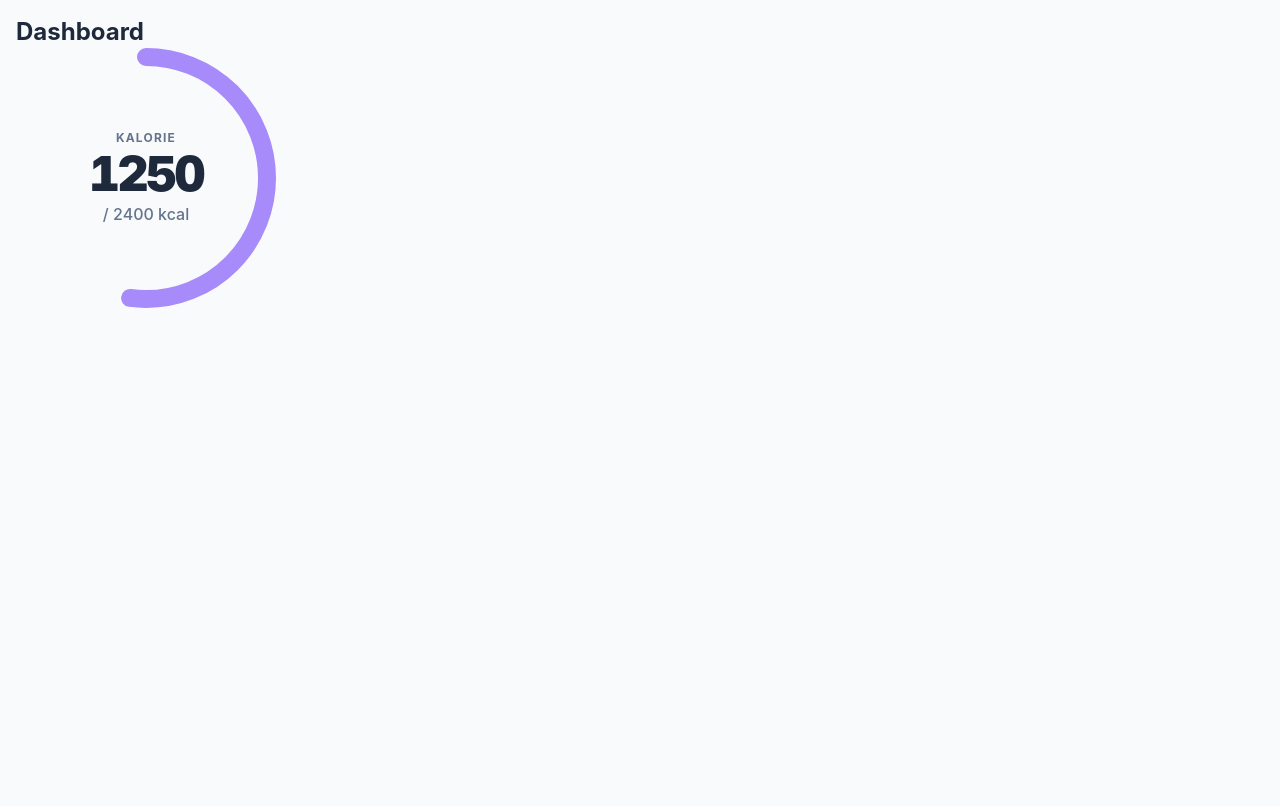
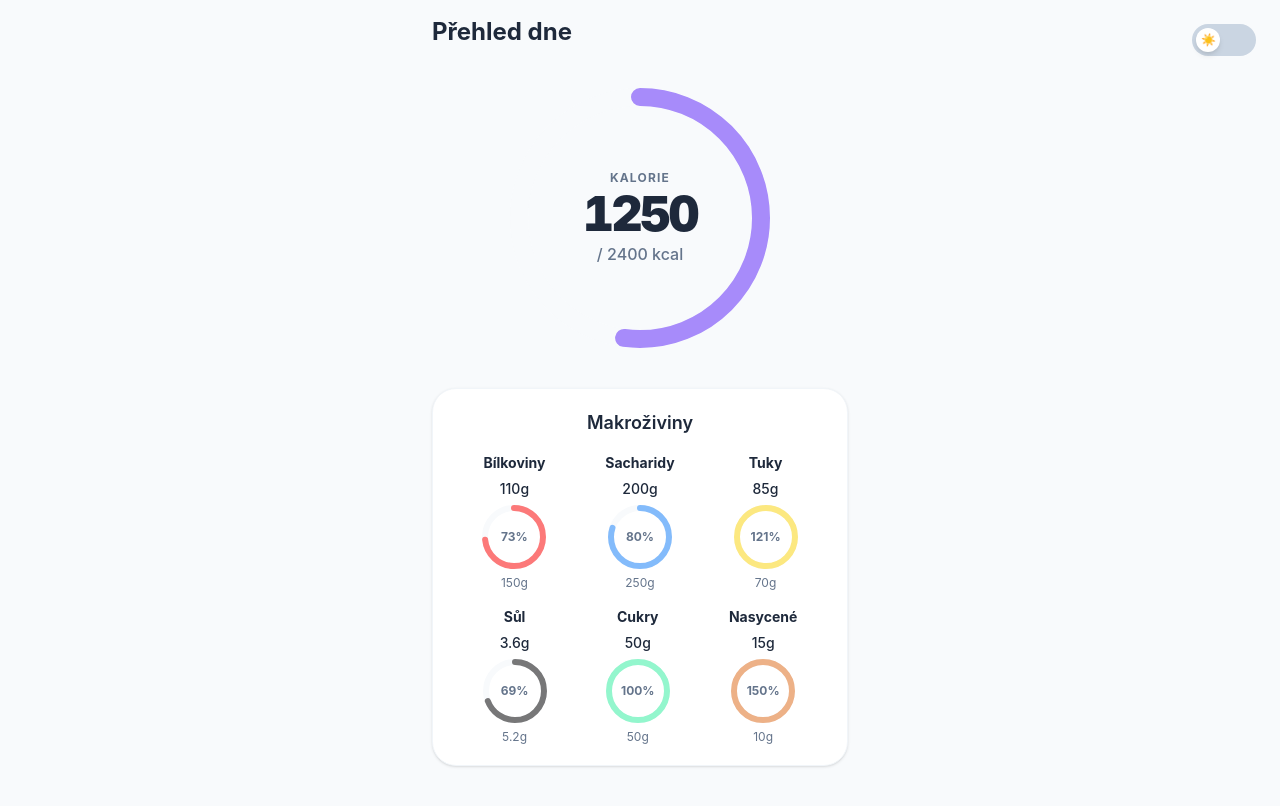
Before and after one commit to Jirotkins/CalorieTracker, a React (Vite) app in the folder frontend/: page /dashboard in a window 1280 px wide. Built offline with nearby package versions, Linux system fonts and the light colour scheme.

Commit message:
feat: implement macro circular progress chart and refactor dashboard

```diff
--- a/frontend/src/components/ui/CircularProgress.tsx
+++ b/frontend/src/components/ui/CircularProgress.tsx
@@ -55,8 +55,7 @@ export function CircularProgress({
 
                 {/* Barevný kruh (vyplněný podle progresu) */}
                 <circle
-                    // Pokud přečerpá, změní barvu na červenou
-                    className={`${isOver ? 'text-red-500' : 'text-brand'} stroke-current transition-all duration-1000 ease-out`}
+                    className={"text-brand stroke-current transition-all duration-1000 ease-out"}
                     strokeWidth={strokeWidth}
                     strokeLinecap="round" // Zakulacené konce čáry
                     fill="transparent"
--- /dev/null
+++ b/frontend/src/components/ui/MacroOverview.tsx
@@ -0,0 +1,28 @@
+import { MiniCircularProgress } from "./MiniCircularProgress";
+import { type DailyNutrition } from "../../types/nutrition";
+
+// Komponenta očekává celý objekt se všemi makry pro daný den
+interface MacroOverviewProps {
+    nutritionData: DailyNutrition;
+}
+
+export function MacroOverview({ nutritionData }: MacroOverviewProps) {
+    return (
+        <section className="flex flex-col p-5 bg-surface rounded-3xl shadow-sm border border-slate-100 dark:border-slate-800">
+            {/* 1. Patro - Hlavní Makroživiny */}
+            <h2 className="text-lg font-semibold text-text-main mb-4 text-center">Makroživiny</h2>
+            <div className="flex flex-row justify-around items-end w-full">
+                <MiniCircularProgress label="Bílkoviny" data={nutritionData.protein} color="text-protein" />
+                <MiniCircularProgress label="Sacharidy" data={nutritionData.carbs} color="text-carbs" />
+                <MiniCircularProgress label="Tuky" data={nutritionData.fats} color="text-fats" />
+            </div>
+
+            {/* 2. Patro - Detailní živiny */}
+            <div className="flex flex-row justify-around items-end w-full mt-4">
+                <MiniCircularProgress label="Sůl" data={nutritionData.salt} color="text-salt" />
+                <MiniCircularProgress label="Cukry" data={nutritionData.sugar} color="text-sugar" />
+                <MiniCircularProgress label="Nasycené" data={nutritionData.saturates} color="text-saturates" />
+            </div>
+        </section>
+    );
+}
--- /dev/null
+++ b/frontend/src/components/ui/MiniCircularProgress.tsx
@@ -0,0 +1,89 @@
+import { useEffect, useState } from "react";
+import { type MacroGoal } from "../../types/nutrition";
+
+interface MiniCircularProgressProps {
+    data: MacroGoal;
+    label: string;
+    color: string; // Očekává např. "text-protein"
+    size?: number; // Velikost kolečka
+    strokeWidth?: number; // Tloušťka čáry
+}
+
+export function MiniCircularProgress({
+    data,
+    label,
+    color,
+    size = 64,
+    strokeWidth = 6,
+}: MiniCircularProgressProps) {
+    const [progress, setProgress] = useState(0);
+
+    // Matematika pro SVG kruh
+    const radius = (size - strokeWidth) / 2;
+    const circumference = radius * 2 * Math.PI;
+
+    // Výpočet procent (rawPercentage pro text, percentage pro oříznutí čáry na max 100%)
+    const safeGoal = data.goal > 0 ? data.goal : 1;
+    const rawPercentage = (progress / safeGoal) * 100;
+    const percentage = Math.min(rawPercentage, 100);
+    const strokeDashoffset = circumference - (percentage / 100) * circumference;
+
+    // Animace najetí
+    useEffect(() => {
+        const timer = setTimeout(() => setProgress(data.consumed), 100);
+        return () => clearTimeout(timer);
+    }, [data.consumed]);
+
+    return (
+        <div className="flex flex-col items-center justify-center gap-1.5">
+            {/* Label */}
+            <span className="text-sm font-bold text-text-main">{label}</span>
+
+            {/* Zkonzumované gramy */}
+            <span className="text-sm font-medium text-text-main">{data.consumed}g</span>
+
+            {/* Kolečko s procenty uvnitř */}
+            <div className="relative flex items-center justify-center" style={{ width: size, height: size }}>
+                <svg
+                    width={size}
+                    height={size}
+                    viewBox={`0 0 ${size} ${size}`}
+                    className="transform -rotate-90"
+                >
+                    {/* Podkladový šedý kruh */}
+                    <circle
+                        className="text-surface-hover dark:text-surface stroke-current"
+                        strokeWidth={strokeWidth}
+                        fill="transparent"
+                        r={radius}
+                        cx={size / 2}
+                        cy={size / 2}
+                    />
+                    {/* Barevný animovaný kruh */}
+                    <circle
+                        className={`${color} stroke-current transition-all duration-1000 ease-out`}
+                        strokeWidth={strokeWidth}
+                        strokeLinecap="round"
+                        fill="transparent"
+                        r={radius}
+                        cx={size / 2}
+                        cy={size / 2}
+                        style={{
+                            strokeDasharray: circumference,
+                            strokeDashoffset: strokeDashoffset,
+                        }}
+                    />
+                </svg>
+                {/* Text procent uprostřed kolečka */}
+                <div className="absolute flex items-center justify-center">
+                    <span className="text-xs font-bold text-text-muted">
+                        {Math.round(rawPercentage)}%
+                    </span>
+                </div>
+            </div>
+
+            {/* Cílové gramy */}
+            <span className="text-xs text-text-muted">{data.goal}g</span>
+        </div>
+    );
+}
--- a/frontend/src/index.css
+++ b/frontend/src/index.css
@@ -1,12 +1,21 @@
 @import "tailwindcss";
 
 @theme {
+    /* Základní barvy aplikace */
     --color-surface: var(--surface);
     --color-surface-hover: var(--surface-hover);
     --color-text-main: var(--text-main);
     --color-text-muted: var(--text-muted);
     --color-brand: var(--brand);
     --color-brand-hover: var(--brand-hover);
+
+    /* Barvy pro makra */
+    --color-fats: var(--fats);
+    --color-saturates: var(--saturates);
+    --color-carbs: var(--carbs);
+    --color-sugar: var(--sugar);
+    --color-protein: var(--protein);
+    --color-salt: var(--salt);
 }
 
 /* Výchozí stav: světlý režim */
@@ -23,6 +32,14 @@
     /* Hlavní barva aplikace */
     --brand-hover: #8b5cf6;
     /* Hlavní hover barva aplikace */
+
+    /* Makra */
+    --fats: #fce880;
+    --saturates: #edb187;
+    --carbs: #83bbfb;
+    --sugar: #93f6cd;
+    --protein: #fc7979;
+    --salt: #777778;
 }
 
 /* Tmavý režim */
@@ -39,6 +56,14 @@
     /* Hlavní barva aplikace */
     --brand-hover: #c4b5fd;
     /* Hlavní hover barva aplikace */
+
+    /* Makra */
+    --fats: #fce880;
+    --saturates: #edb187;
+    --carbs: #83bbfb;
+    --sugar: #93f6cd;
+    --protein: #fc7979;
+    --salt: #777778;
 }
 
 /* Globální základ a animace */
--- a/frontend/src/pages/Dashboard.tsx
+++ b/frontend/src/pages/Dashboard.tsx
@@ -1,11 +1,26 @@
 import { CircularProgress } from "../components/ui/CircularProgress";
+import { MacroOverview } from "../components/ui/MacroOverview";
 import { MOCK_DAILY_NUTRITION } from "../types/nutrition";
+import { ThemeToggle } from "../components/ui/ThemeToggle";
 
 export default function Dashboard() {
     return (
-        <main className="p-4">
-            <h1 className="text-2xl font-bold"> Dashboard</h1>
-            <CircularProgress data={MOCK_DAILY_NUTRITION.calories} />
+        <main className="p-4 flex flex-col gap-6 max-w-md mx-auto pb-10">
+
+            <ThemeToggle className="absolute top-6 right-6" />
+
+            <header>
+                <h1 className="text-2xl font-bold text-text-main">Přehled dne</h1>
+            </header>
+
+            {/* Hlavní kolečko pro kalorie */}
+            <div className="flex justify-center my-4">
+                <CircularProgress data={MOCK_DAILY_NUTRITION.calories} />
+            </div>
+
+            {/* Přehled makroživin */}
+            <MacroOverview nutritionData={MOCK_DAILY_NUTRITION} />
+
         </main>
     );
 }
```
